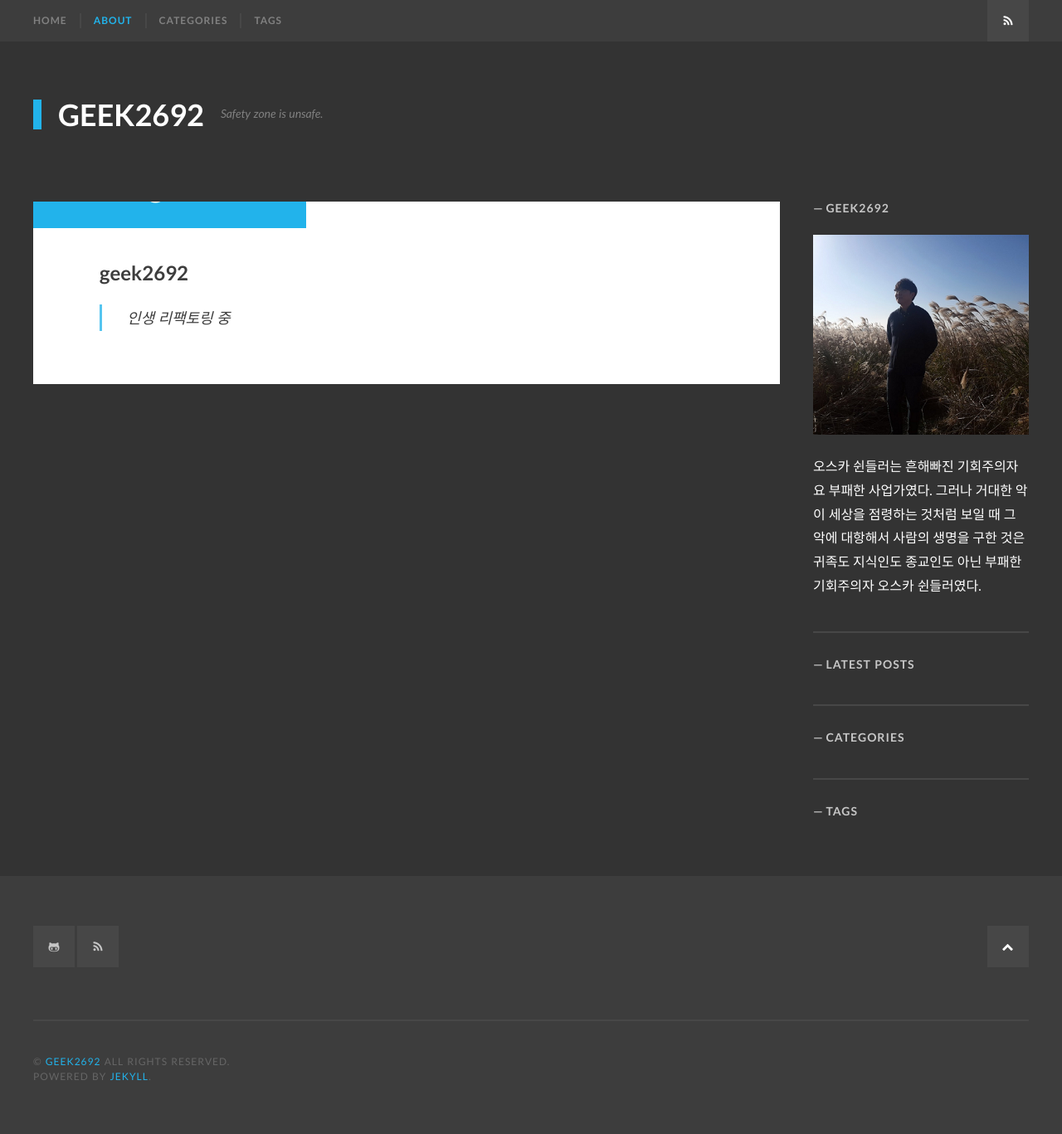
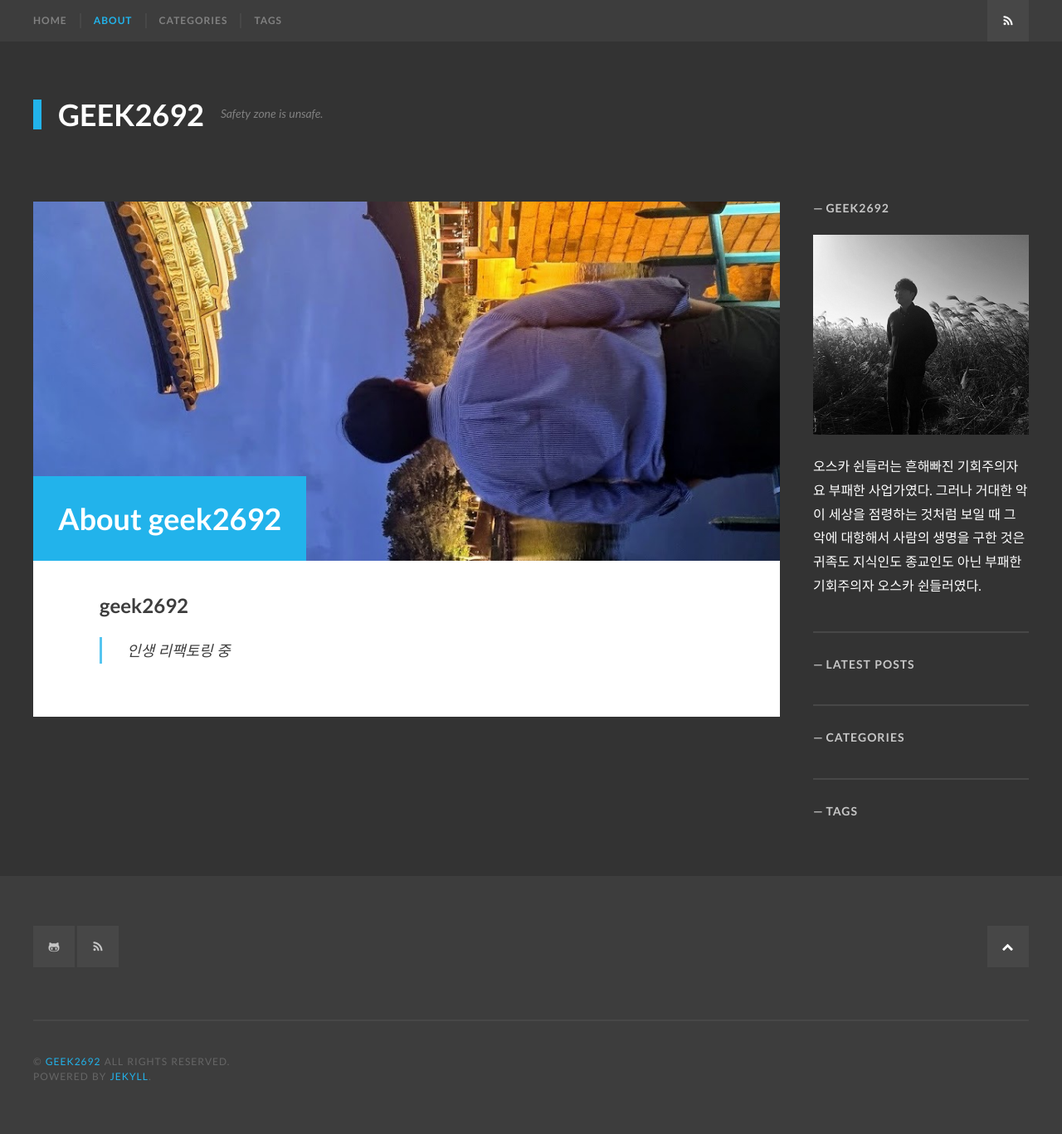
Before and after one commit to geek2692/geek2692.github.io, a Jekyll site: the page built from about.md, in a window 1280 px wide. Shown: the whole page at 83% size. Built offline with Jekyll 4.4.1, drawn with Linux system fonts in a browser that asks for light colours; some web fonts are replaced.

Commit message:
배너이미지 수정

```diff
--- a/about.md
+++ b/about.md
@@ -2,7 +2,7 @@
 layout: page
 title: About geek2692
 description: About this blog and host geek2692.
-banner_image: images/about_geek2692.png
+banner_image: about_geek2692.png
 ---
 ### geek2692
 
```
Also changed, not shown: 404.md (+1 -1 lines), images/banner/404.jpg (renamed from images/404.jpg), images/banner/aboutPage.jpg (renamed from images/aboutPage.jpg), images/banner/about_geek2692.png (renamed from images/about_geek2692.png), images/banner/authorimage.png (renamed from images/authorimage.png), images/banner/banner.jpg (renamed from images/banner.jpg), images/geek2692.png.
